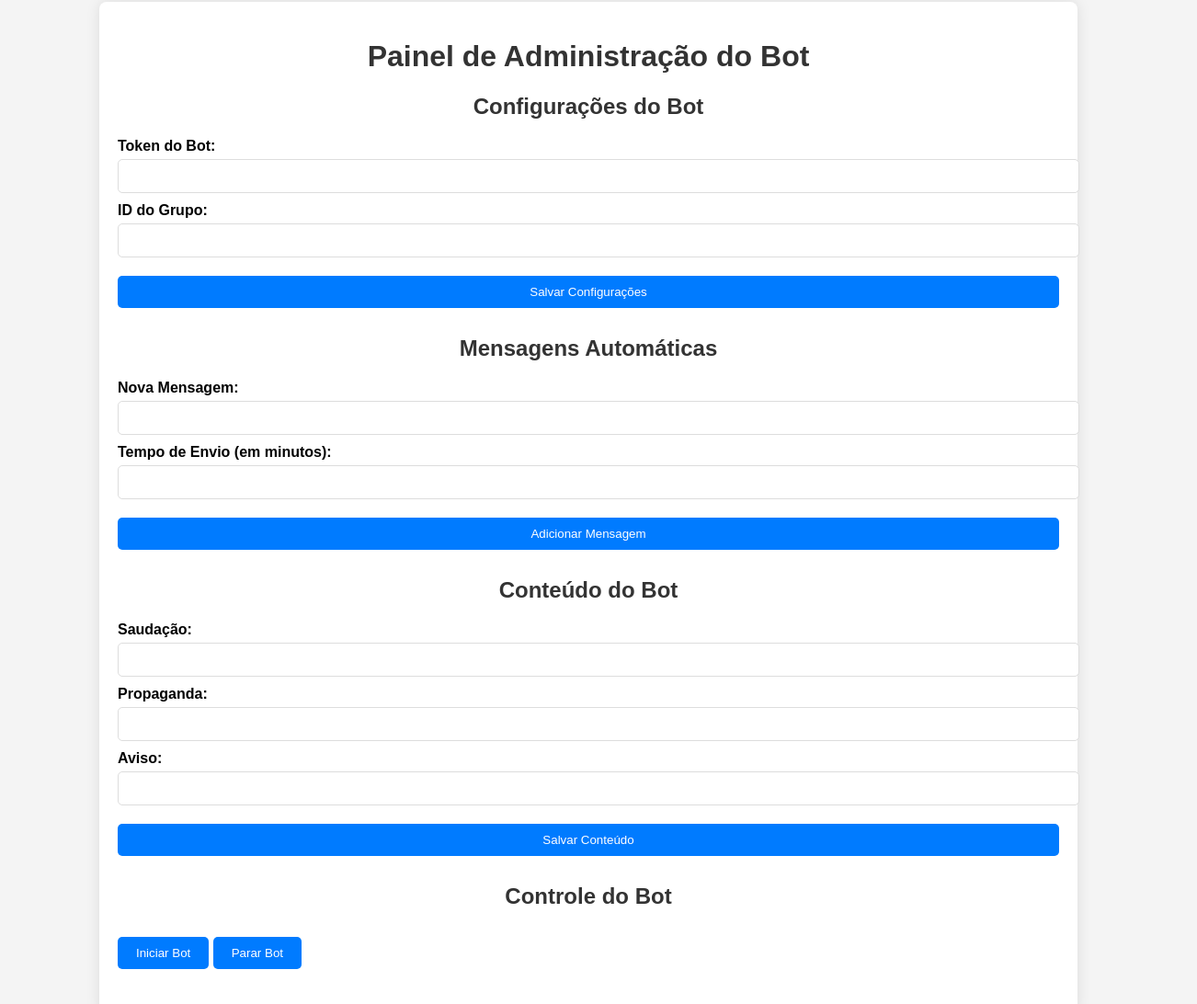
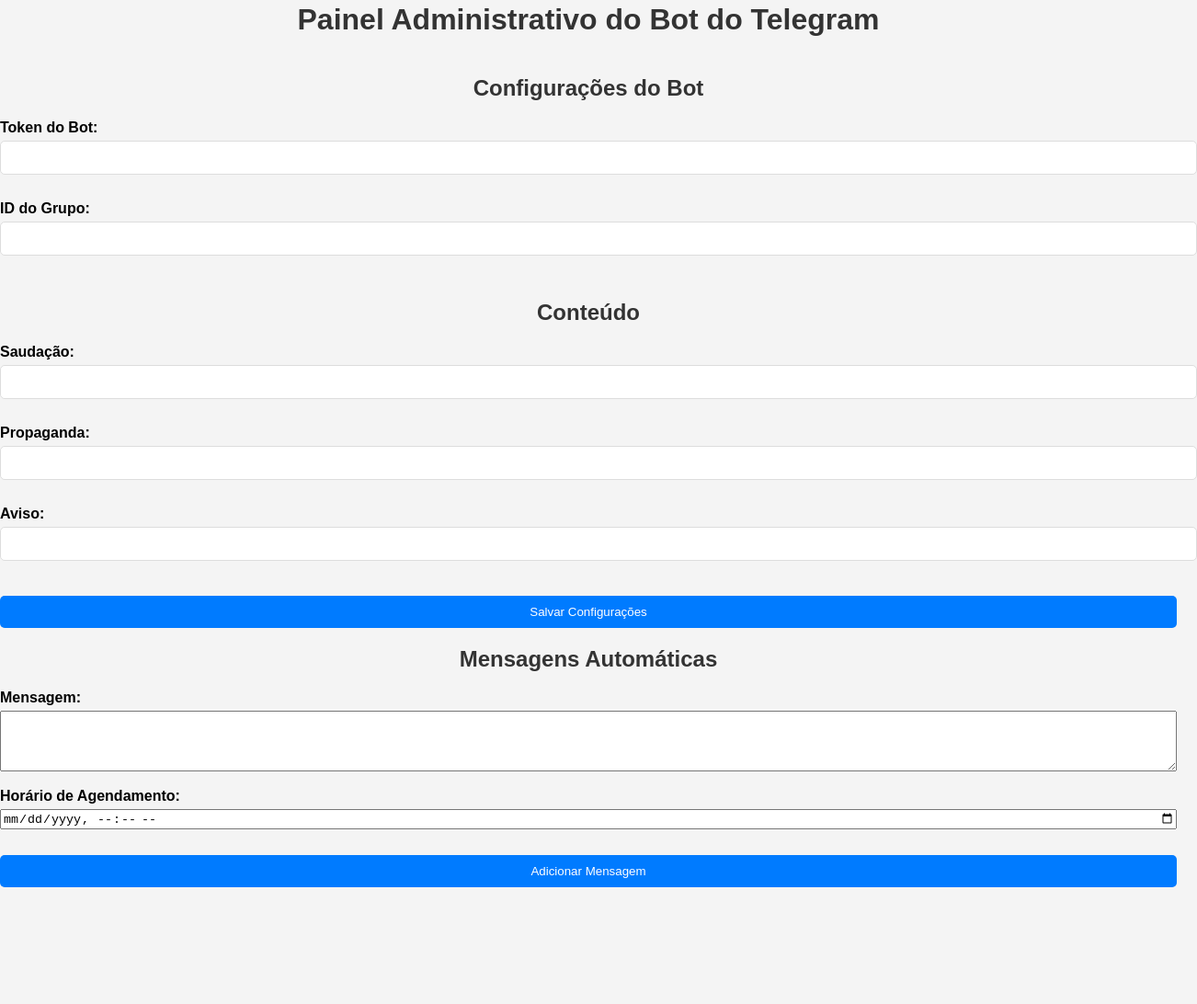
Before and after one commit to Aviator102/painelbot, a plain HTML site: page index.html in a window 1280 px wide. Shown: the part 18-1110 px from the top of the page at 92% size, 1302 px wide, since content can reach past the window. After the commit the page ends 1003 px from the top, so only its background shows below. Drawn offline with Linux system fonts and the light colour scheme; no server answers.

Commit message:
Update index.html

```diff
--- a/index.html
+++ b/index.html
@@ -1,71 +1,46 @@
 <!DOCTYPE html>
-<html lang="en">
+<html lang="pt-BR">
 <head>
     <meta charset="UTF-8">
     <meta name="viewport" content="width=device-width, initial-scale=1.0">
-    <title>Painel de Administração do Bot</title>
+    <title>Painel Administrativo</title>
     <link rel="stylesheet" href="styles.css">
 </head>
 <body>
-    <div class="container">
-        <h1>Painel de Administração do Bot</h1>
+    <h1>Painel Administrativo do Bot do Telegram</h1>
 
-        <!-- Configurações do Bot -->
-        <section class="config-section">
-            <h2>Configurações do Bot</h2>
-            <form id="botConfigForm">
-                <label for="botToken">Token do Bot:</label>
-                <input type="text" id="botToken" name="botToken" required>
+    <form id="settings-form">
+        <h2>Configurações do Bot</h2>
+        <label for="botToken">Token do Bot:</label>
+        <input type="text" id="botToken" name="botToken" required><br>
 
-                <label for="groupId">ID do Grupo:</label>
-                <input type="text" id="groupId" name="groupId" required>
+        <label for="groupId">ID do Grupo:</label>
+        <input type="text" id="groupId" name="groupId" required><br>
 
-                <button type="submit">Salvar Configurações</button>
-            </form>
-        </section>
+        <h2>Conteúdo</h2>
+        <label for="greeting">Saudação:</label>
+        <input type="text" id="greeting" name="greeting"><br>
 
-        <!-- Mensagens Automáticas -->
-        <section class="messages-section">
-            <h2>Mensagens Automáticas</h2>
-            <form id="messageForm">
-                <label for="message">Nova Mensagem:</label>
-                <input type="text" id="message" name="message" required>
+        <label for="advertisement">Propaganda:</label>
+        <input type="text" id="advertisement" name="advertisement"><br>
 
-                <label for="scheduleTime">Tempo de Envio (em minutos):</label>
-                <input type="number" id="scheduleTime" name="scheduleTime" min="1" required>
+        <label for="alert">Aviso:</label>
+        <input type="text" id="alert" name="alert"><br>
 
-                <button type="submit">Adicionar Mensagem</button>
-            </form>
+        <button type="submit">Salvar Configurações</button>
+    </form>
 
-            <div id="messageList">
-                <!-- Mensagens automáticas serão listadas aqui -->
-            </div>
-        </section>
+    <h2>Mensagens Automáticas</h2>
+    <form id="messages-form">
+        <label for="message">Mensagem:</label>
+        <textarea id="message" name="message" rows="4" cols="50"></textarea><br>
 
-        <!-- Saudação, Propaganda e Avisos -->
-        <section class="content-section">
-            <h2>Conteúdo do Bot</h2>
-            <form id="contentForm">
-                <label for="greeting">Saudação:</label>
-                <input type="text" id="greeting" name="greeting" required>
+        <label for="scheduleTime">Horário de Agendamento:</label>
+        <input type="datetime-local" id="scheduleTime" name="scheduleTime"><br>
 
-                <label for="advertisement">Propaganda:</label>
-                <input type="text" id="advertisement" name="advertisement">
+        <button type="submit">Adicionar Mensagem</button>
+    </form>
 
-                <label for="alert">Aviso:</label>
-                <input type="text" id="alert" name="alert">
-
-                <button type="submit">Salvar Conteúdo</button>
-            </form>
-        </section>
-
-        <!-- Controle de Bot -->
-        <section class="control-section">
-            <h2>Controle do Bot</h2>
-            <button id="startBot">Iniciar Bot</button>
-            <button id="stopBot">Parar Bot</button>
-        </section>
-    </div>
     <script src="scripts.js"></script>
 </body>
 </html>
```
